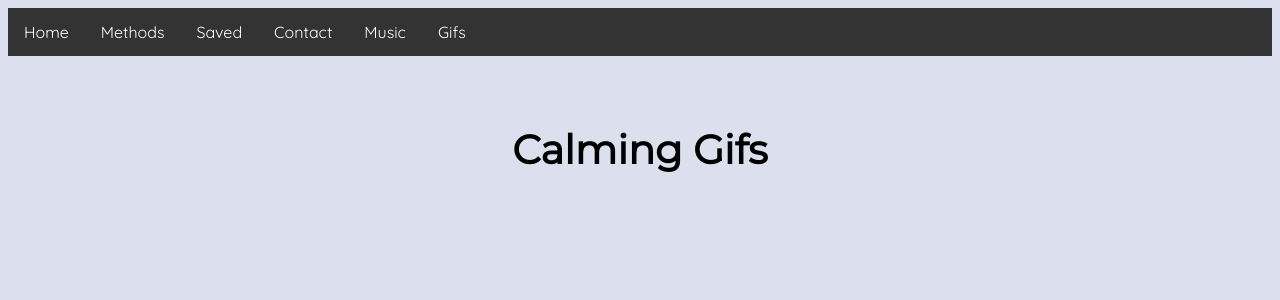
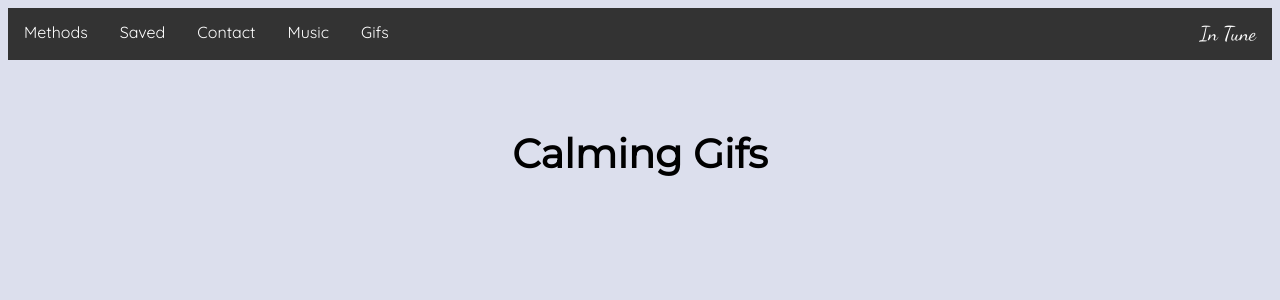
Before and after one commit to mikaylaeliyha/final-project, a Python web app: template templates/gifs.html in a window 1280 px wide. Shown: the top 300 px of the page. Run offline with Jinja, Linux system fonts and the light colour scheme; the template is opened without the code that fills it, so the values that code supplies are empty.

Commit message:
Marie changed the nav bar

```diff
--- a/style/main.css
+++ b/style/main.css
@@ -30,10 +30,13 @@ div ul {
     background-color: #333;
 }
 
-div li {
-    float: left;
+
+.active {
+  font-family: 'Dancing Script', cursive;
+  font-size: 20px;
+  color: white;
+  float:right;
 }
-
 div li a {
     font-family: 'Quicksand', sans-serif;
     display: block;
@@ -41,6 +44,7 @@ div li a {
     text-align: center;
     padding: 14px 16px;
     text-decoration: none;
+    float: left;
 }
 
 div li a:hover {
--- a/templates/contact.html
+++ b/templates/contact.html
@@ -9,7 +9,7 @@
 
 <div>
     <ul>
-      <li><a class="active" href="/">Home</a></li>
+      <li><a class="active" href="/">In Tune</a></li>
       <li><a href="/tips">Methods</a></li>
       <li><a href="#saved">Saved</a></li>
       <li><a href="/contact">Contact</a></li>
--- a/templates/gifs.html
+++ b/templates/gifs.html
@@ -8,7 +8,7 @@
   <body class="fade-in">
   <div>
     <ul>
-      <li><a class="active" href="/">Home</a></li>
+      <li><a class="active" href="/">In Tune</a></li>
       <li><a href="/tips">Methods</a></li>
       <li><a href="#saved">Saved</a></li>
       <li><a href="/contact">Contact</a></li>
--- a/templates/main.html
+++ b/templates/main.html
@@ -9,7 +9,6 @@
   <div>
   <div>
     <ul>
-      <li><a class="active" href="/">Home</a></li>
       <li><a href="/tips">Methods</a></li>
       <li><a href="#saved">Saved</a></li>
       <li><a href="/contact">Contact</a></li>
--- a/templates/music.html
+++ b/templates/music.html
@@ -9,7 +9,7 @@
   <body class="fade-in">
   <div>
     <ul>
-      <li><a class="active" href="/">Home</a></li>
+      <li><a class="active" href="/">In Tune</a></li>
       <li><a href="/tips">Methods</a></li>
       <li><a href="#saved">Saved</a></li>
       <li><a href="/contact">Contact</a></li>
--- a/templates/tips.html
+++ b/templates/tips.html
@@ -11,12 +11,13 @@
 
 <div>
     <ul>
-      <li><a class="active" href="/">Home</a></li>
+
       <li><a href="/tips">Methods</a></li>
       <li><a href="#saved">Saved</a></li>
       <li><a href="/contact">Contact</a></li>
       <li><a href="/music">Music</a></li>
       <li><a href="/gifs">Gifs</a></li>
+      <li><a class="active" href="/">In Tune</a></li>
     </ul>
 </div>
 <br>
```
